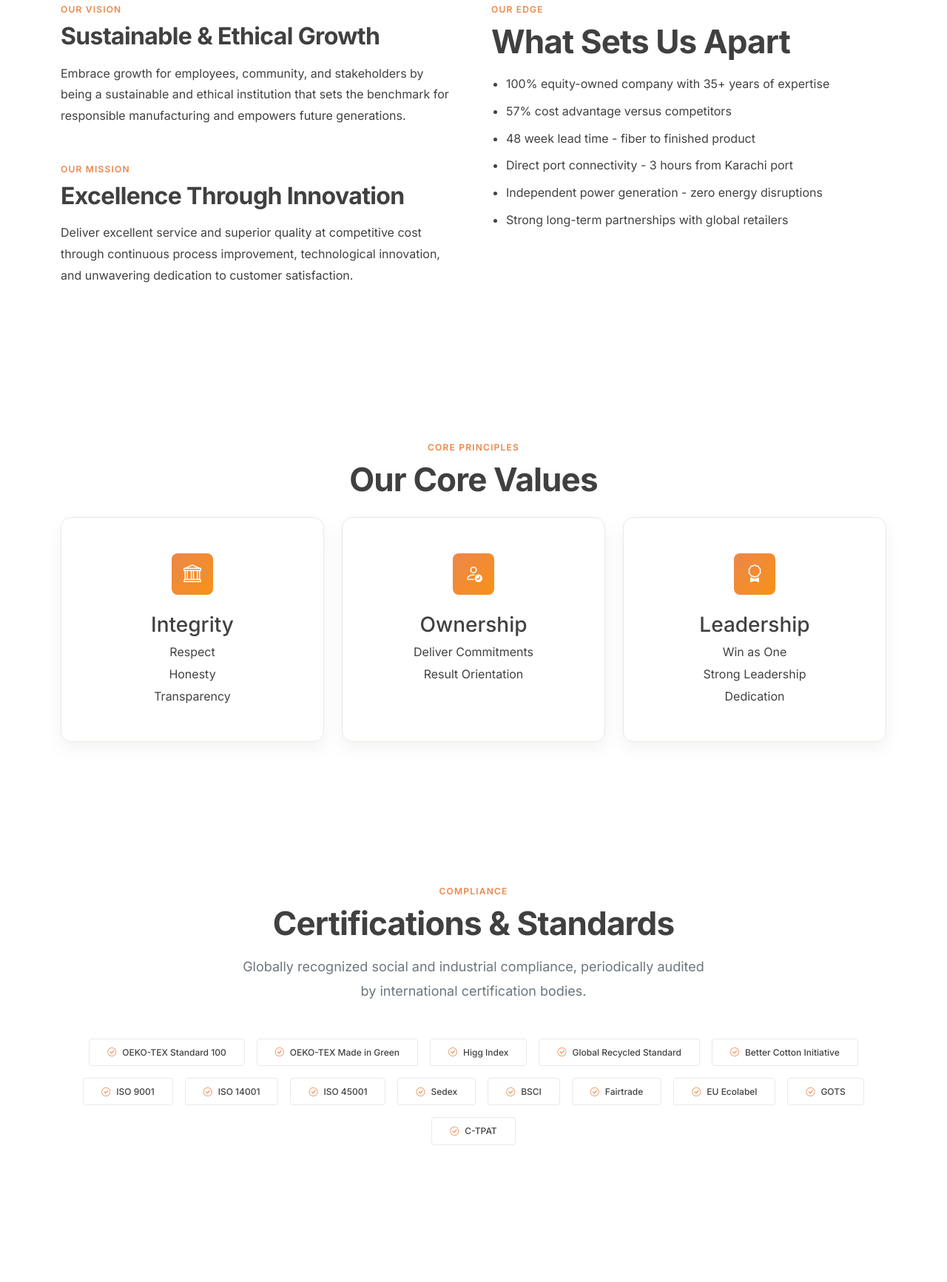
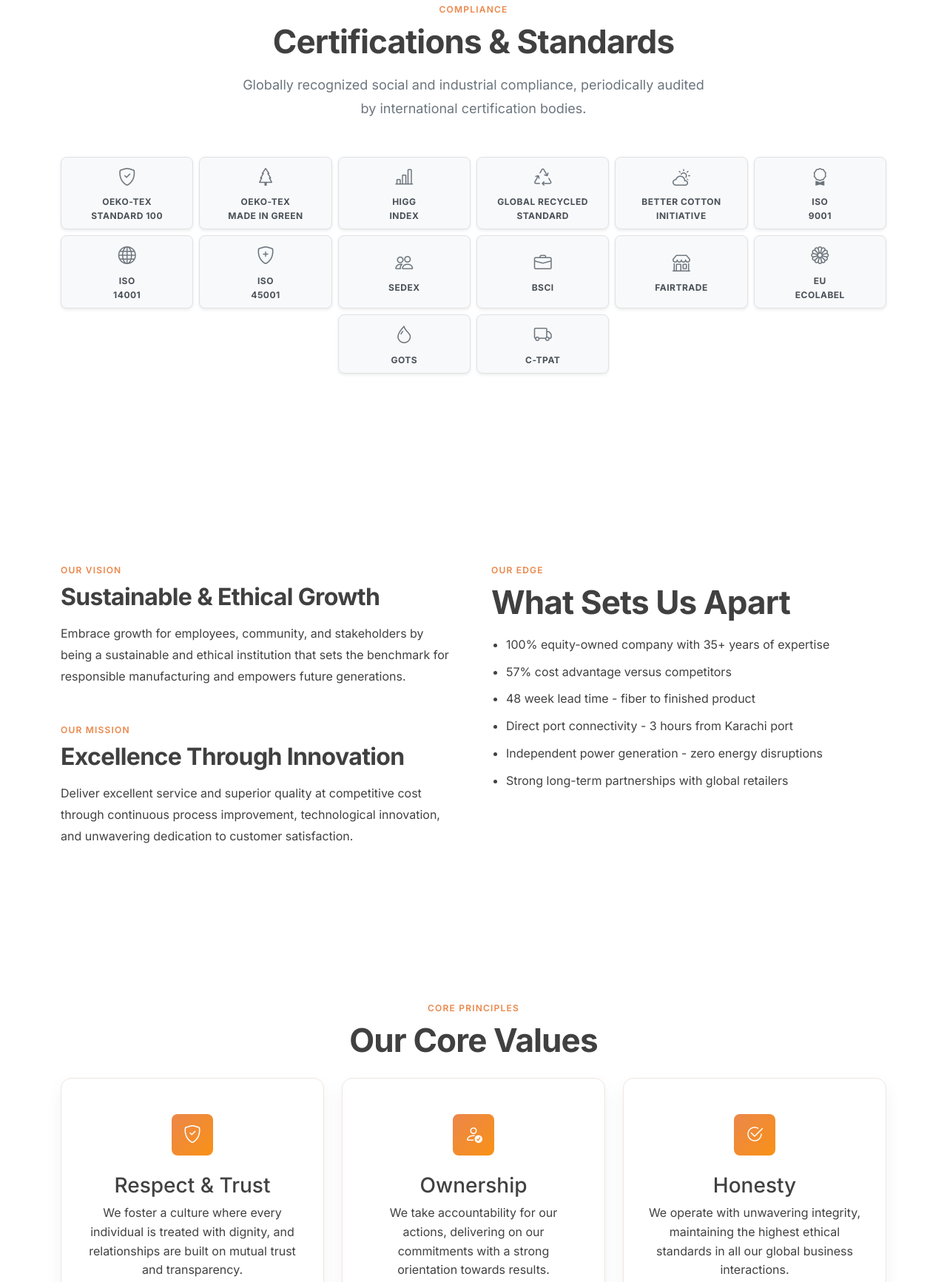
Before and after one commit to usamaejaz9741/al-rahim-textile, a plain HTML site: page about.html in a window 1280 px wide. Shown: the part 1795-3528 px from the top of the page at 74% size. Drawn offline with nearby package versions, Linux system fonts and the light colour scheme.

Commit message:
Updated feedback

```diff
--- a/about.html
+++ b/about.html
@@ -79,7 +79,8 @@
     </div>
   </section>
 
-  <!-- KEY FIGURES -->
+
+    <!-- KEY FIGURES -->
   <section class="section-dark">
     <div class="container">
       <div class="row">
@@ -105,6 +106,118 @@
           <div class="stat-item">
             <div class="stat-number">155M</div>
             <div class="stat-label">Towels / Year</div>
+          </div>
+        </div>
+      </div>
+    </div>
+  </section>
+
+  <!-- CERTIFICATIONS -->
+  <section class="section">
+    <div class="container">
+      <div class="text-center mb-5">
+        <span class="section-label">Compliance</span>
+        <h2 class="section-title">Certifications &amp; Standards</h2>
+        <p class="section-subtitle mx-auto">Globally recognized social and industrial compliance, periodically audited
+          by international certification bodies.</p>
+      </div>
+      <div class="row row-cols-3 row-cols-sm-4 row-cols-md-5 row-cols-lg-6 g-2 justify-content-center">
+        <!-- OEKO-TEX Standard 100 -->
+        <div class="col">
+          <div class="card h-100 text-center p-2 border rounded-3 shadow-sm align-items-center justify-content-center" style="background-color: #f8f9fa;">
+            <i class="bi bi-shield-check fs-4 text-secondary mb-1"></i>
+            <span class="fw-bold text-uppercase d-block" style="font-size: 0.75rem; letter-spacing: 0.5px; color: #495057;">OEKO-TEX<br>Standard 100</span>
+          </div>
+        </div>
+        <!-- OEKO-TEX Made in Green -->
+        <div class="col">
+          <div class="card h-100 text-center p-2 border rounded-3 shadow-sm align-items-center justify-content-center" style="background-color: #f8f9fa;">
+            <i class="bi bi-tree fs-4 text-secondary mb-1"></i>
+            <span class="fw-bold text-uppercase d-block" style="font-size: 0.75rem; letter-spacing: 0.5px; color: #495057;">OEKO-TEX<br>Made in Green</span>
+          </div>
+        </div>
+        <!-- Higg Index -->
+        <div class="col">
+          <div class="card h-100 text-center p-2 border rounded-3 shadow-sm align-items-center justify-content-center" style="background-color: #f8f9fa;">
+            <i class="bi bi-bar-chart-line fs-4 text-secondary mb-1"></i>
+            <span class="fw-bold text-uppercase d-block" style="font-size: 0.75rem; letter-spacing: 0.5px; color: #495057;">Higg<br>Index</span>
+          </div>
+        </div>
+        <!-- Global Recycled Standard -->
+        <div class="col">
+          <div class="card h-100 text-center p-2 border rounded-3 shadow-sm align-items-center justify-content-center" style="background-color: #f8f9fa;">
+            <i class="bi bi-recycle fs-4 text-secondary mb-1"></i>
+            <span class="fw-bold text-uppercase d-block" style="font-size: 0.75rem; letter-spacing: 0.5px; color: #495057;">Global Recycled<br>Standard</span>
+          </div>
+        </div>
+        <!-- Better Cotton Initiative -->
+        <div class="col">
+          <div class="card h-100 text-center p-2 border rounded-3 shadow-sm align-items-center justify-content-center" style="background-color: #f8f9fa;">
+            <i class="bi bi-cloud-sun fs-4 text-secondary mb-1"></i>
+            <span class="fw-bold text-uppercase d-block" style="font-size: 0.75rem; letter-spacing: 0.5px; color: #495057;">Better Cotton<br>Initiative</span>
+          </div>
+        </div>
+        <!-- ISO 9001 -->
+        <div class="col">
+          <div class="card h-100 text-center p-2 border rounded-3 shadow-sm align-items-center justify-content-center" style="background-color: #f8f9fa;">
+            <i class="bi bi-award fs-4 text-secondary mb-1"></i>
+            <span class="fw-bold text-uppercase d-block" style="font-size: 0.75rem; letter-spacing: 0.5px; color: #495057;">ISO<br>9001</span>
+          </div>
+        </div>
+        <!-- ISO 14001 -->
+        <div class="col">
+          <div class="card h-100 text-center p-2 border rounded-3 shadow-sm align-items-center justify-content-center" style="background-color: #f8f9fa;">
+            <i class="bi bi-globe fs-4 text-secondary mb-1"></i>
+            <span class="fw-bold text-uppercase d-block" style="font-size: 0.75rem; letter-spacing: 0.5px; color: #495057;">ISO<br>14001</span>
+          </div>
+        </div>
+        <!-- ISO 45001 -->
+        <div class="col">
+          <div class="card h-100 text-center p-2 border rounded-3 shadow-sm align-items-center justify-content-center" style="background-color: #f8f9fa;">
+            <i class="bi bi-shield-plus fs-4 text-secondary mb-1"></i>
+            <span class="fw-bold text-uppercase d-block" style="font-size: 0.75rem; letter-spacing: 0.5px; color: #495057;">ISO<br>45001</span>
+          </div>
+        </div>
+        <!-- Sedex -->
+        <div class="col">
+          <div class="card h-100 text-center p-2 border rounded-3 shadow-sm align-items-center justify-content-center" style="background-color: #f8f9fa;">
+            <i class="bi bi-people fs-4 text-secondary mb-1"></i>
+            <span class="fw-bold text-uppercase d-block" style="font-size: 0.75rem; letter-spacing: 0.5px; color: #495057;">Sedex</span>
+          </div>
+        </div>
+        <!-- BSCI -->
+        <div class="col">
+          <div class="card h-100 text-center p-2 border rounded-3 shadow-sm align-items-center justify-content-center" style="background-color: #f8f9fa;">
+            <i class="bi bi-briefcase fs-4 text-secondary mb-1"></i>
+            <span class="fw-bold text-uppercase d-block" style="font-size: 0.75rem; letter-spacing: 0.5px; color: #495057;">BSCI</span>
+          </div>
+        </div>
+        <!-- Fairtrade -->
+        <div class="col">
+          <div class="card h-100 text-center p-2 border rounded-3 shadow-sm align-items-center justify-content-center" style="background-color: #f8f9fa;">
+            <i class="bi bi-shop fs-4 text-secondary mb-1"></i>
+            <span class="fw-bold text-uppercase d-block" style="font-size: 0.75rem; letter-spacing: 0.5px; color: #495057;">Fairtrade</span>
+          </div>
+        </div>
+        <!-- EU Ecolabel -->
+        <div class="col">
+          <div class="card h-100 text-center p-2 border rounded-3 shadow-sm align-items-center justify-content-center" style="background-color: #f8f9fa;">
+            <i class="bi bi-flower1 fs-4 text-secondary mb-1"></i>
+            <span class="fw-bold text-uppercase d-block" style="font-size: 0.75rem; letter-spacing: 0.5px; color: #495057;">EU<br>Ecolabel</span>
+          </div>
+        </div>
+        <!-- GOTS -->
+        <div class="col">
+          <div class="card h-100 text-center p-2 border rounded-3 shadow-sm align-items-center justify-content-center" style="background-color: #f8f9fa;">
+            <i class="bi bi-droplet fs-4 text-secondary mb-1"></i>
+            <span class="fw-bold text-uppercase d-block" style="font-size: 0.75rem; letter-spacing: 0.5px; color: #495057;">GOTS</span>
+          </div>
+        </div>
+        <!-- C-TPAT -->
+        <div class="col">
+          <div class="card h-100 text-center p-2 border rounded-3 shadow-sm align-items-center justify-content-center" style="background-color: #f8f9fa;">
+            <i class="bi bi-truck fs-4 text-secondary mb-1"></i>
+            <span class="fw-bold text-uppercase d-block" style="font-size: 0.75rem; letter-spacing: 0.5px; color: #495057;">C-TPAT</span>
           </div>
         </div>
       </div>
@@ -151,69 +264,41 @@
         <h2 class="section-title">Our Core Values</h2>
       </div>
       <div class="row g-4 justify-content-center">
-        <!-- Integrity -->
         <div class="col-lg-4 col-md-6">
           <div class="card-feature text-center h-100">
-            <div class="feature-icon mx-auto"><i class="bi bi-bank"></i></div>
-            <h3>Integrity</h3>
-            <p class="mb-0">
-              <span class="d-block mb-1">Respect</span>
-              <span class="d-block mb-1">Honesty</span>
-              <span class="d-block">Transparency</span>
-            </p>
+            <div class="feature-icon mx-auto"><i class="bi bi-shield-check"></i></div>
+            <h3>Respect & Trust</h3>
+            <p class="mb-0">We foster a culture where every individual is treated with dignity, and relationships are built on mutual trust and transparency.</p>
           </div>
         </div>
-        <!-- Ownership -->
         <div class="col-lg-4 col-md-6">
           <div class="card-feature text-center h-100">
             <div class="feature-icon mx-auto"><i class="bi bi-person-check"></i></div>
             <h3>Ownership</h3>
-            <p class="mb-0">
-              <span class="d-block mb-1">Deliver Commitments</span>
-              <span class="d-block">Result Orientation</span>
-            </p>
+            <p class="mb-0">We take accountability for our actions, delivering on our commitments with a strong orientation towards results.</p>
           </div>
         </div>
-        <!-- Leadership -->
         <div class="col-lg-4 col-md-6">
           <div class="card-feature text-center h-100">
-            <div class="feature-icon mx-auto"><i class="bi bi-award"></i></div>
-            <h3>Leadership</h3>
-            <p class="mb-0">
-              <span class="d-block mb-1">Win as One</span>
-              <span class="d-block mb-1">Strong Leadership</span>
-              <span class="d-block">Dedication</span>
-            </p>
+            <div class="feature-icon mx-auto"><i class="bi bi-check2-circle"></i></div>
+            <h3>Honesty</h3>
+            <p class="mb-0">We operate with unwavering integrity, maintaining the highest ethical standards in all our global business interactions.</p>
           </div>
         </div>
-      </div>
-    </div>
-  </section>
-
-  <!-- CERTIFICATIONS -->
-  <section class="section">
-    <div class="container">
-      <div class="text-center mb-5">
-        <span class="section-label">Compliance</span>
-        <h2 class="section-title">Certifications &amp; Standards</h2>
-        <p class="section-subtitle mx-auto">Globally recognized social and industrial compliance, periodically audited
-          by international certification bodies.</p>
-      </div>
-      <div class="cert-grid">
-        <span class="cert-badge"><i class="bi bi-check-circle"></i> OEKO-TEX Standard 100</span>
-        <span class="cert-badge"><i class="bi bi-check-circle"></i> OEKO-TEX Made in Green</span>
-        <span class="cert-badge"><i class="bi bi-check-circle"></i> Higg Index</span>
-        <span class="cert-badge"><i class="bi bi-check-circle"></i> Global Recycled Standard</span>
-        <span class="cert-badge"><i class="bi bi-check-circle"></i> Better Cotton Initiative</span>
-        <span class="cert-badge"><i class="bi bi-check-circle"></i> ISO 9001</span>
-        <span class="cert-badge"><i class="bi bi-check-circle"></i> ISO 14001</span>
-        <span class="cert-badge"><i class="bi bi-check-circle"></i> ISO 45001</span>
-        <span class="cert-badge"><i class="bi bi-check-circle"></i> Sedex</span>
-        <span class="cert-badge"><i class="bi bi-check-circle"></i> BSCI</span>
-        <span class="cert-badge"><i class="bi bi-check-circle"></i> Fairtrade</span>
-        <span class="cert-badge"><i class="bi bi-check-circle"></i> EU Ecolabel</span>
-        <span class="cert-badge"><i class="bi bi-check-circle"></i> GOTS</span>
-        <span class="cert-badge"><i class="bi bi-check-circle"></i> C-TPAT</span>
+        <div class="col-lg-4 col-md-6">
+          <div class="card-feature text-center h-100">
+            <div class="feature-icon mx-auto"><i class="bi bi-people"></i></div>
+            <h3>Collaboration</h3>
+            <p class="mb-0">We win as one team, working seamlessly together to innovate and achieve exceptional outcomes for our stakeholders.</p>
+          </div>
+        </div>
+        <div class="col-lg-4 col-md-6">
+          <div class="card-feature text-center h-100">
+            <div class="feature-icon mx-auto"><i class="bi bi-star"></i></div>
+            <h3>Customer Driven</h3>
+            <p class="mb-0">We prioritize our customers' needs at every step, striving to exceed expectations through quality and dedication.</p>
+          </div>
+        </div>
       </div>
     </div>
   </section>
```
Also changed, not shown: index.html (+3 -3 lines).
